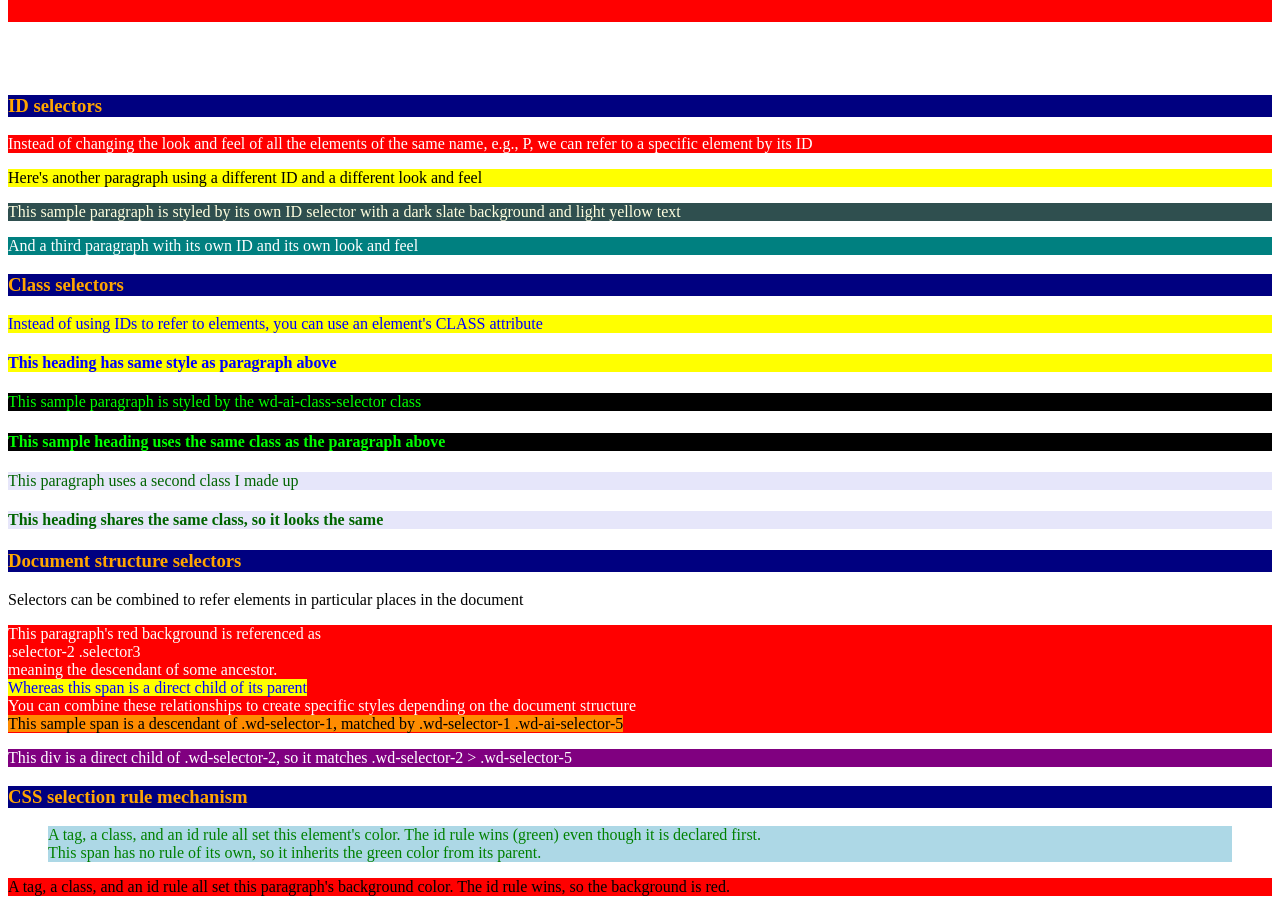
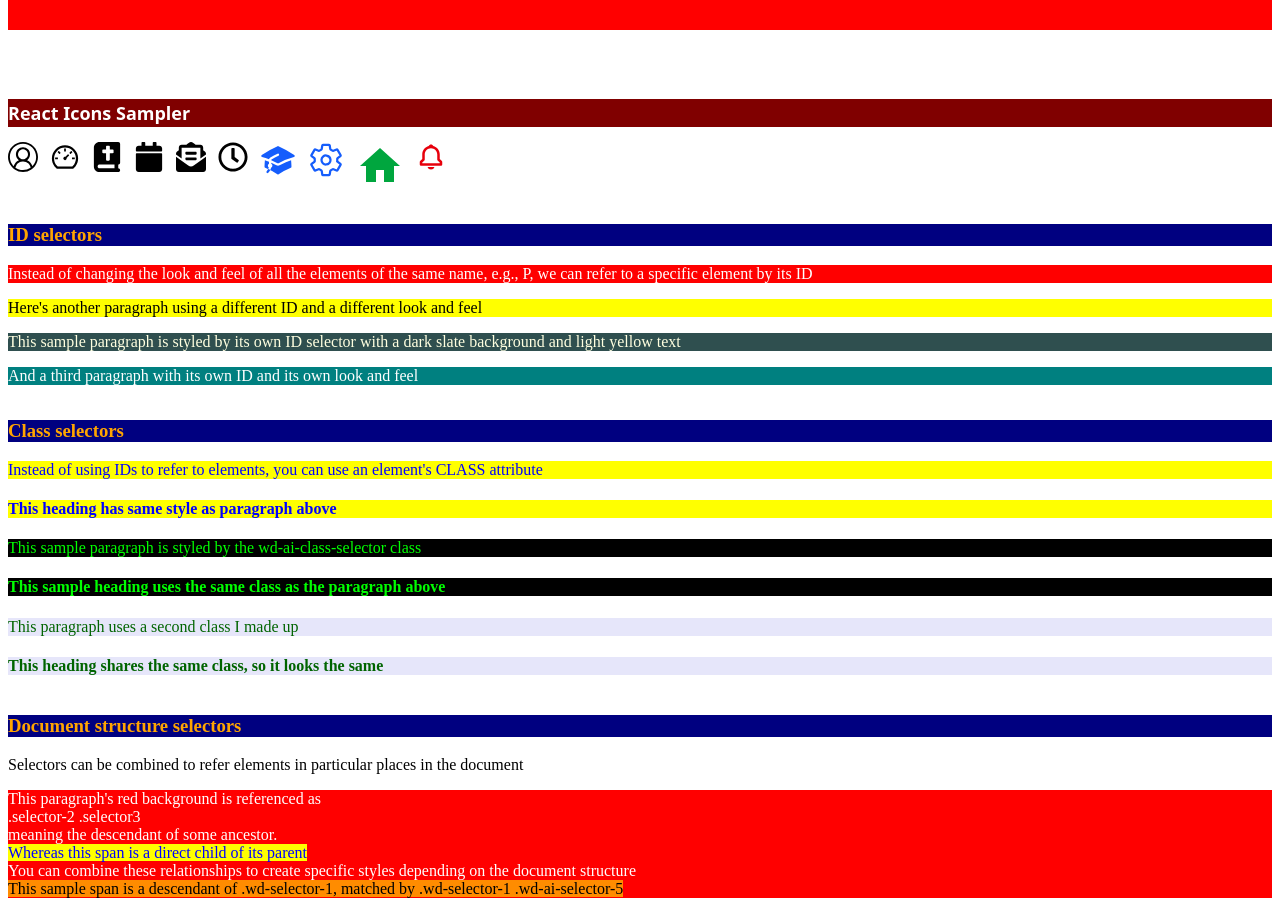
Before and after one commit to sivasathvik/kambaz-next-js, a Next.js app: page /labs/lab2 in a window 1280 px wide. Shown: the part 7964-8863 px from the top of the page. Built offline with nearby package versions, Linux system fonts and the light colour scheme.

Commit message:
react icons exercise 2.2

```diff
--- /dev/null
+++ b/app/labs/lab2/ReactIconsSampler.tsx
@@ -0,0 +1,29 @@
+import "@/app/labs/lab2/tailwind/utilities.css";
+import { FaCalendar, FaEnvelopeOpenText, FaRegClock } from "react-icons/fa";
+import { AiOutlineDashboard } from "react-icons/ai";
+import { FaBookBible } from "react-icons/fa6";
+import { VscAccount } from "react-icons/vsc";
+import { HiAcademicCap } from "react-icons/hi2";
+import { IoSettingsOutline } from "react-icons/io5";
+import { MdHome } from "react-icons/md";
+import { BiBell } from "react-icons/bi";
+
+export default function ReactIconsSampler() {
+  return (
+    <div id="wd-react-icons-sampler" className="mb-4 font-sans">
+      <h2 className="text-lg font-semibold">React Icons Sampler</h2>
+      <div className="flex gap-3 text-3xl">
+        <VscAccount />
+        <AiOutlineDashboard />
+        <FaBookBible />
+        <FaCalendar />
+        <FaEnvelopeOpenText />
+        <FaRegClock />
+        <HiAcademicCap className="text-4xl text-blue-600" />
+        <IoSettingsOutline className="text-4xl text-blue-600" />
+        <MdHome className="text-5xl text-green-600" />
+        <BiBell className="text-red-600" />
+      </div>
+    </div>
+  );
+}
--- a/app/labs/lab2/page.tsx
+++ b/app/labs/lab2/page.tsx
@@ -14,6 +14,7 @@
 import GridLayout from "./GridLayout";
 import Flex from "./Flex";
 import MediaQueriesDemo from "./MediaQueriesDemo";
+import ReactIconsSampler from "./ReactIconsSampler";
 
 export default function Lab2() {
   return (
@@ -65,6 +66,8 @@
         <br />
         <br />
         <br />
+
+        <ReactIconsSampler />
       </div>
 
       <div id="wd-css-id-selectors">
--- /dev/null
+++ b/app/labs/lab2/tailwind/utilities.css
@@ -0,0 +1,3 @@
+@layer theme, utilities;
+@import "tailwindcss/theme.css" layer(theme);
+@import "tailwindcss/utilities.css" layer(utilities);
--- a/package.json
+++ b/package.json
@@ -11,7 +11,8 @@
   "dependencies": {
     "next": "16.3.5",
     "react": "19.2.8",
-    "react-dom": "19.2.8"
+    "react-dom": "19.2.8",
+    "react-icons": "^5.7.0"
   },
   "devDependencies": {
     "@tailwindcss/postcss": "^4",
```
Also changed, not shown: 1 other file (tests, documents, lock files or other folders).
